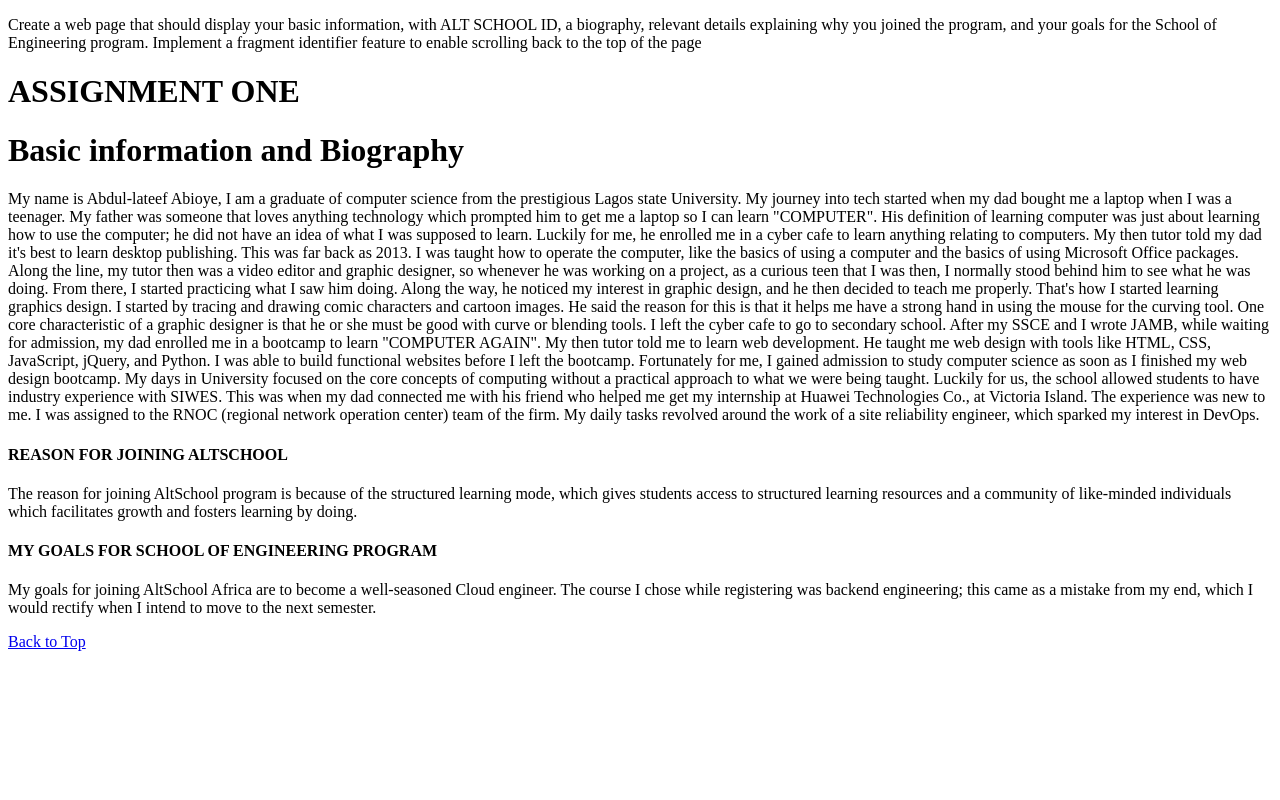
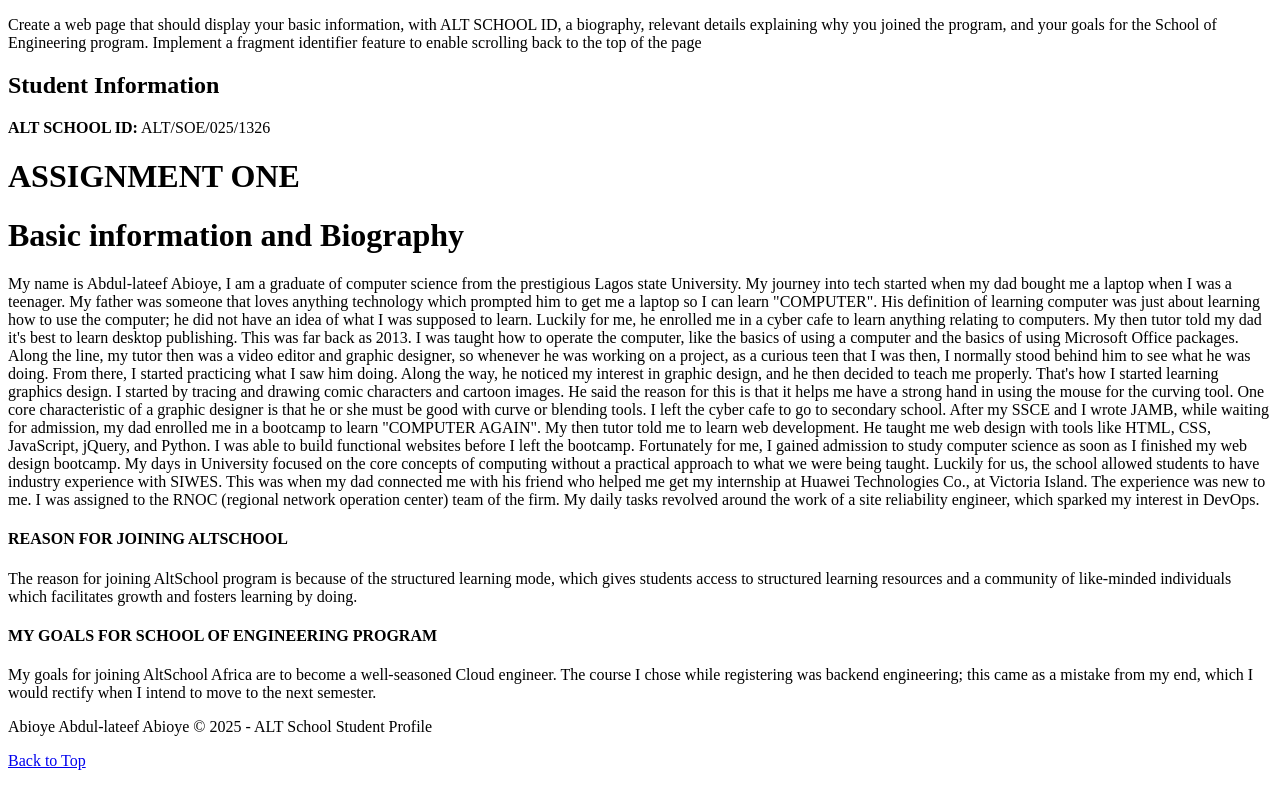
Before and after one commit to abioyepelumi363/abioyepelumi363.github.io, a plain HTML site: page altschool-assignment-1.html in a window 1280 px wide. Drawn offline with Linux system fonts and the light colour scheme.

Commit message:
Update altschool-assignment-1.html
updated the profile on the page

```diff
--- a/altschool-assignment-1.html
+++ b/altschool-assignment-1.html
@@ -1,49 +1,3 @@
-<!-- <!DOCTYPE html>
-<html lang="en">
-<head>
-    <meta charset="UTF-8">
-    <meta name="viewport" content="width=device-width, initial-scale=1.0">
-    <title>Document</title>
-</head>
-<body>
-    <p>
-        Create a web page that should display your basic information, with ALT SCHOOL ID,
-        a biography, relevant details explaining why you joined the program, and your goals
-        for the School of Engineering program. Implement a fragment identifier feature to
-        enable scrolling back to the top of the page
-    </p>
-    <h1>ASSIGNMENT ONE</h1>
-    <H1>BASIC information</H1>
-    <P>my name is Abdul-lateef Abioye, i am a graduate of computer science from the prestigious Lagos state University.
-        my journey into tech started when my dad bought me a laptop when i was a teenager, my father was someone that loves anything
-        technology which prompted him to get me a laptop so i can learn "COMPUTER", his definition of learning computer was just about
-         learning how to use the computer, he did not have an idea of what i was supposed to learn, luckily for me he enrolled me
-        in a cyber cafe to learn anything relating to computer, my then tutor told my dad it's best to learn desktop publishing,
-        this was far back as 2013, i was taught how to operate the computer, like the basics of using computer, the basics of using Microsoft office packages.
-        Along the line, my tutor then
-        was a video editor and graphic designer, so whenever he is working on project, as a curios teen that i was then, i normally stands behind him to see what
-        he is doing, from there i started practising what i saw him doing, along the long he noticed my intereest in graphic design he then decided to teach
-        me properly, that how i started learning graphics design, i started by tracing and drawing comic character and cartoon images, he said the reason for this is that
-        it helps me have a strong hand in using the mouse for curving tool, one core characteristics about graphic designer is that he or she must be good with curve or blending tool.
-        i left the cyber cafe to go to secondary school, after my ssce and i wrote jamb, i was waiting for admission, the prompted my dad to enroll me in a bootcamp to learn "COMPUTER AGAIN",
-        my then tutor then told me to learn wweb developmet, he taught me web design with tools like html, css, javascript, jquery and python, i was able to build functional website before i left the
-        bootcamp. fortunately for me i gained admission to study computer scienec as sson as i finsih my web design bootcamp. my days in University was core concept of computing without practical approach
-        to what we are been taught, luckily for us, the school allow student to have industry experience with SIWES, this was when my dad connected me his friend that helped me worked me been able to do
-        my internship at Huawei Technologies Co., at Victoria island, the experience was new to me, i was assigned to RNOC(regional network operation center) team of the firm, my daily task revolves around
-        the work of site reeliablity engineer, which sparked my interest in DevOps.
-
-    </P>
-    <H4 >BIOGRAPHY</H4>
-    <H4>REASON FOR JOINING ALTSCHOOL</H4>
-    the reason for joining Altschool program is because of the structured learning mode, which gives student acces to a structured learning resources and a community of like mind
-    which facilitate growth and fosters learning by doing.
-    <H4>MY GOALS FOR SCHOOL OF ENGINEERING PROGRAM</H4>
-    My goals for joining Altschool africa is be a well seasoned Cloud engineer. the course i choose while registering was backend engineering, this came as a miostake from my end, which
-    i would rectified when i intend to move to the next semester
-
-</body>
-</html> -->
-
 <!DOCTYPE html>
 <html lang="en">
 <head>
@@ -59,6 +13,7 @@
             for the School of Engineering program. Implement a fragment identifier feature to
             enable scrolling back to the top of the page
         </p>
+        <h2>Student Information</h2> <p><strong>ALT SCHOOL ID:</strong> ALT/SOE/025/1326 </p> </div>
         <h1>ASSIGNMENT ONE</h1>
         <h1>Basic information and Biography </h1>
         <P>My name is Abdul-lateef Abioye, I am a graduate of computer science from the prestigious Lagos state University.
@@ -87,6 +42,7 @@
         <h4>MY GOALS FOR SCHOOL OF ENGINEERING PROGRAM</h4>
         <p>My goals for joining AltSchool Africa are to become a well-seasoned Cloud engineer. The course I chose while registering was backend engineering; this came as a mistake from my end, which
         I would rectify when I intend to move to the next semester.</p>
+       <p> Abioye Abdul-lateef Abioye © 2025 - ALT School Student Profile </p>
     </div>
     <p><a href="#top">Back to Top</a></p>
 </body>
```
